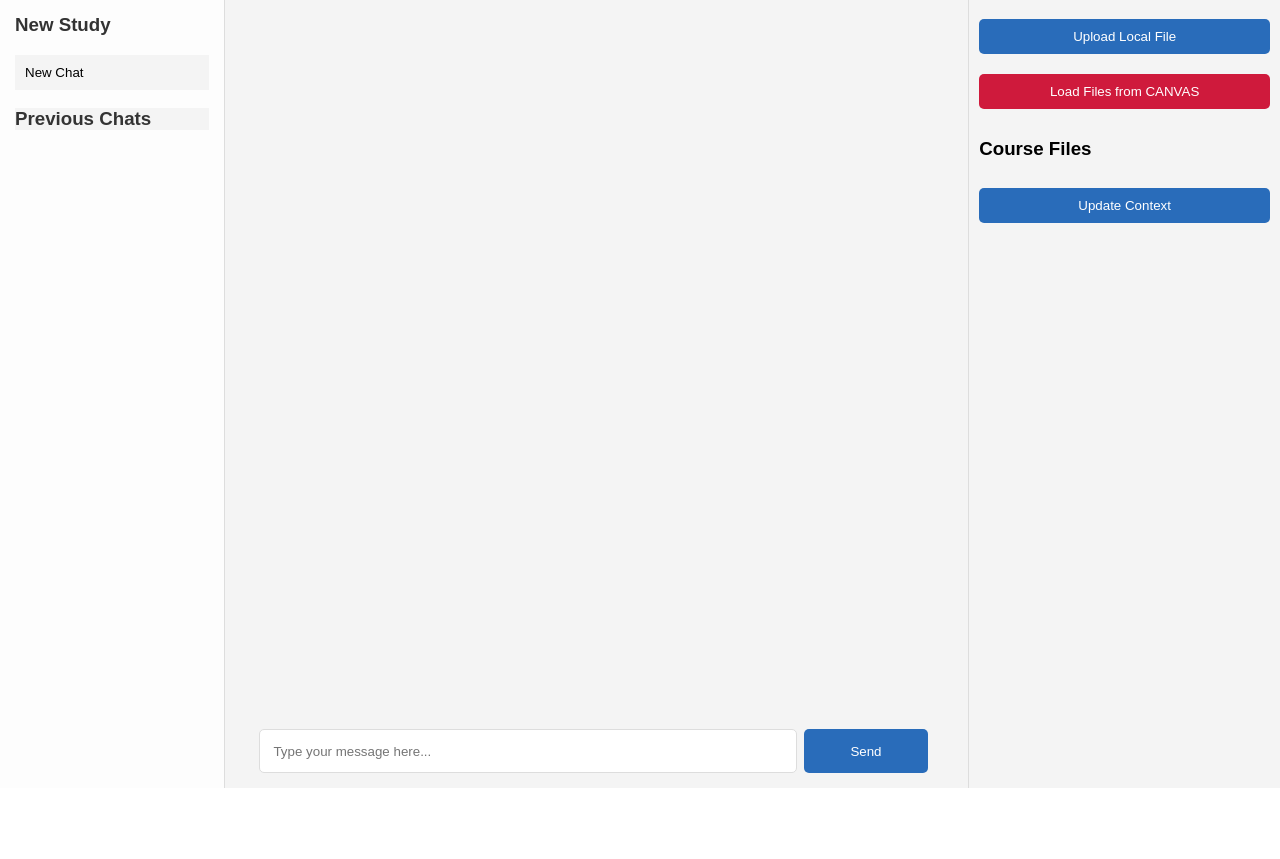
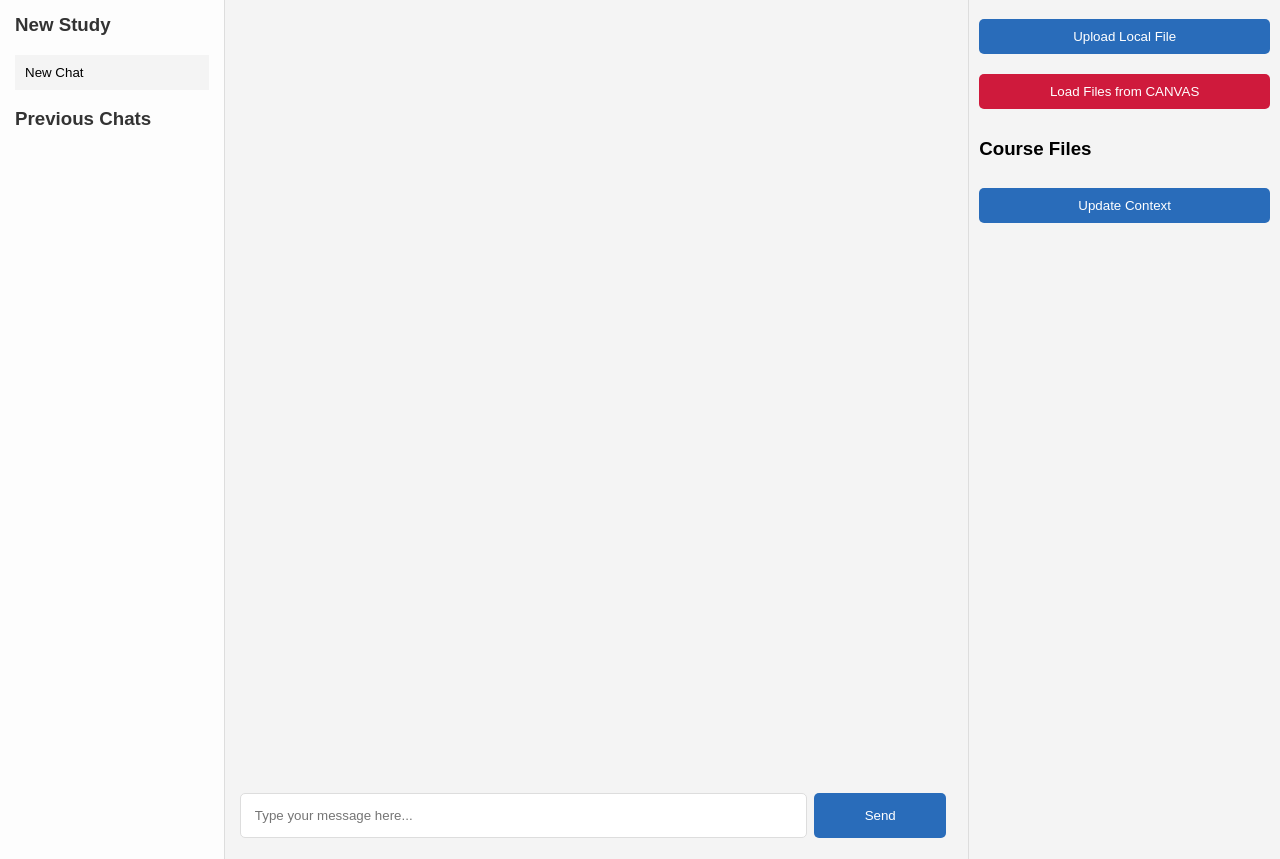
Before and after one commit to Esquire-gh/AI-Study-Buddy, a Django app: page /chat/ in a window 1280 px wide. Shown: the part 79-938 px from the top of the page. Run offline with Django 4.2, Linux system fonts and the light colour scheme; the visitor is signed in with stand-in values (Sample User, id 1); data that the repository does not hold is empty; some libraries are stand-ins or nearby versions.

Commit message:
styling updates

```diff
--- a/chat/static/css/main.css
+++ b/chat/static/css/main.css
@@ -1,11 +1,9 @@
-body {
+html, body {
     font-family: Arial, sans-serif;
     margin: 0;
     padding: 0;
-    display: flex;
-    flex-direction: column;
-    height: 100%
-
+    height: 100%;
+    overflow-y: hidden;
 }
 
 .navbar {
@@ -16,15 +14,22 @@ body {
 }
 
 .container {
+    background-color: #f4f4f4;
+    width: 100%;
+    height: 100%;
+    flex-direction: column;
+}
+
+#main-content {
     display: flex;
-    flex-grow: 1;
-    background-color: #f4f4f4;
+    height: 100%;
+}
 
-}
 
 #conversation-window {
     display: flex;
     width: 100%;
+    height: 100%;
 }
 
 #left-sidebar {
@@ -34,22 +39,12 @@ body {
     overflow-y: auto;
 }
 
-.sidebar {
-    flex-basis: 20%;
-    background-color: #f4f4f4;
-    padding: 10px;
-    overflow-y: auto;
-    height: 80vh;;
-}
-
 .chat-window {
     flex-grow: 1;
     padding: 2%;
     /* border-left: 1px solid #ddd;
     border-right: 1px solid #ddd; */
     position: relative;
-    height: 90%;
-    overflow: scroll;
     flex-basis: 50%;
 }
 
@@ -79,6 +74,7 @@ body {
     overflow: scroll;
     flex-grow: 1;
     background-color: #f4f4f4;
+    height: 100%;
 }
 
 
@@ -156,8 +152,7 @@ body {
 .conversations-list {
     list-style: none;
     padding: 0;
-    margin: 0;
-    background-color: #f4f4f4;
+    margin-top: 5%;
 }
 
 .conversations-list li a {
@@ -258,7 +253,8 @@ body {
     width: inherit;
     overflow: hidden;
     padding: 2%;
-    width: 90%
+    width: 95%;
+    margin-bottom: 5%;
 }
 
 #user-input {
@@ -347,16 +343,15 @@ body {
 .btn-success:focus, .btn-success.focus {
     box-shadow: 0 0 0 0.2rem rgba(40, 167, 69, 0.5); /* Focus shadow */
 }
+
 .chat-window-container {
     flex-grow: 1;
-    padding: 2%;
     border-left: 1px solid #ddd;
     border-right: 1px solid #ddd;
     position: relative;
     width: fit-content;
-    height: 80vh;
-    overflow: scroll;
-
+    height: 95%;
+    overflow-y: auto;
 }
 
 .previous-chats{
--- a/chat/templates/chatbox.html
+++ b/chat/templates/chatbox.html
@@ -10,21 +10,21 @@
         />
 </head>
 <body>
+    <div class="container">
         <nav class="navbar">
             <h1>AI Study Buddy</h1>
         </nav>
 
-    <div class="container">
-
         <!-- CONVERSATION WINDOW -->
+        <div id="main-content">
             <div id="conversation-window">
                 <!-- PREVIOUS CONVERSATIONS -->
                 <div id="conversations-sidebar">
                     <h3>New Study</h3>
                     <h3>  <a href="{% url 'new_chat'%}"><button class="previous-chats">New Chat</button></a> </h3>
 
+                    <h3>Previous Chats</h3>
                     <ul class="conversations-list">
-                    <h3>Previous Chats</h3>
                         {% for chat in chats %}
                             {% if chat.id == current_chat_id %}
                             <li style="background-color:#e7f3fe;"><a href="{% url 'chat_detail' chat_id=chat.id %}">{{ chat.title }}</a></li>
@@ -33,6 +33,10 @@
                             {% endif %}
                             {% endfor %}
                     </ul>
+
+                    <!-- <div style="position: absolute; bottom: 0;">
+                        Logout
+                    </div> -->
                 </div>
                 <!-- END OF PREVIOUS CONVERSATIONS -->
 
```
Lines whose indentation alone changed are shown as unchanged.
